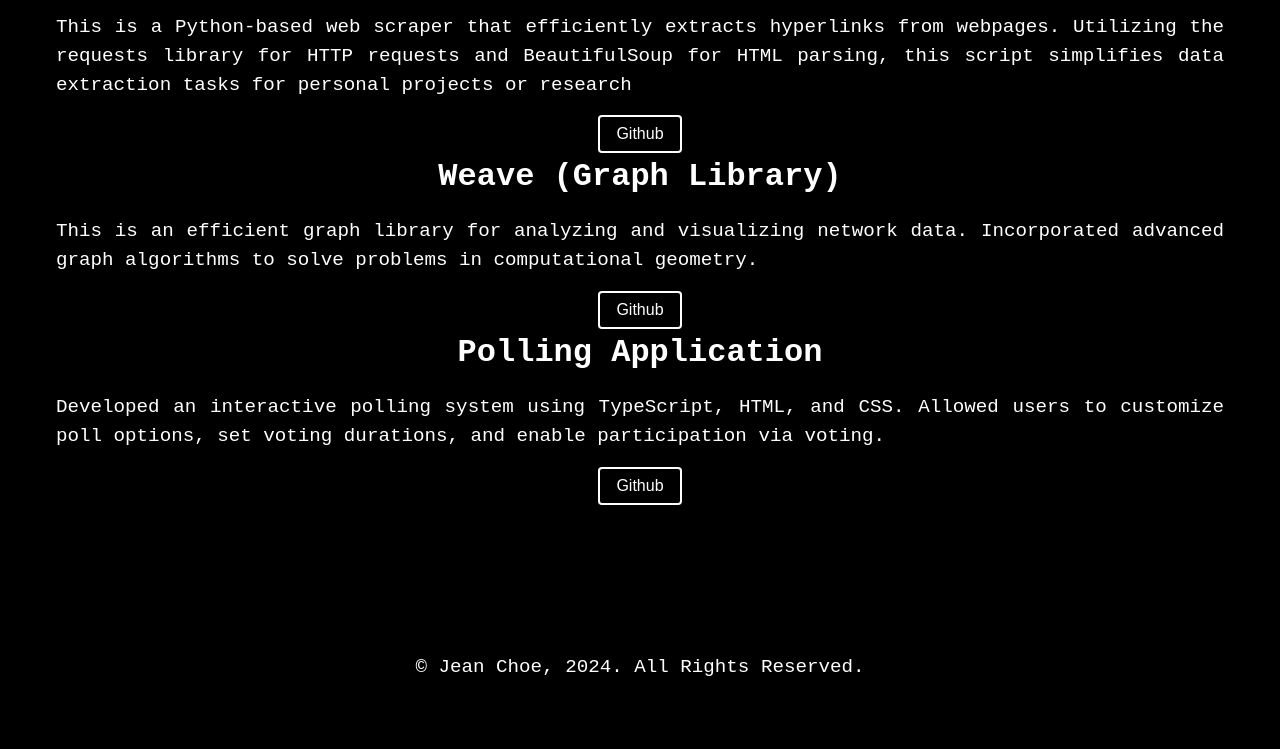
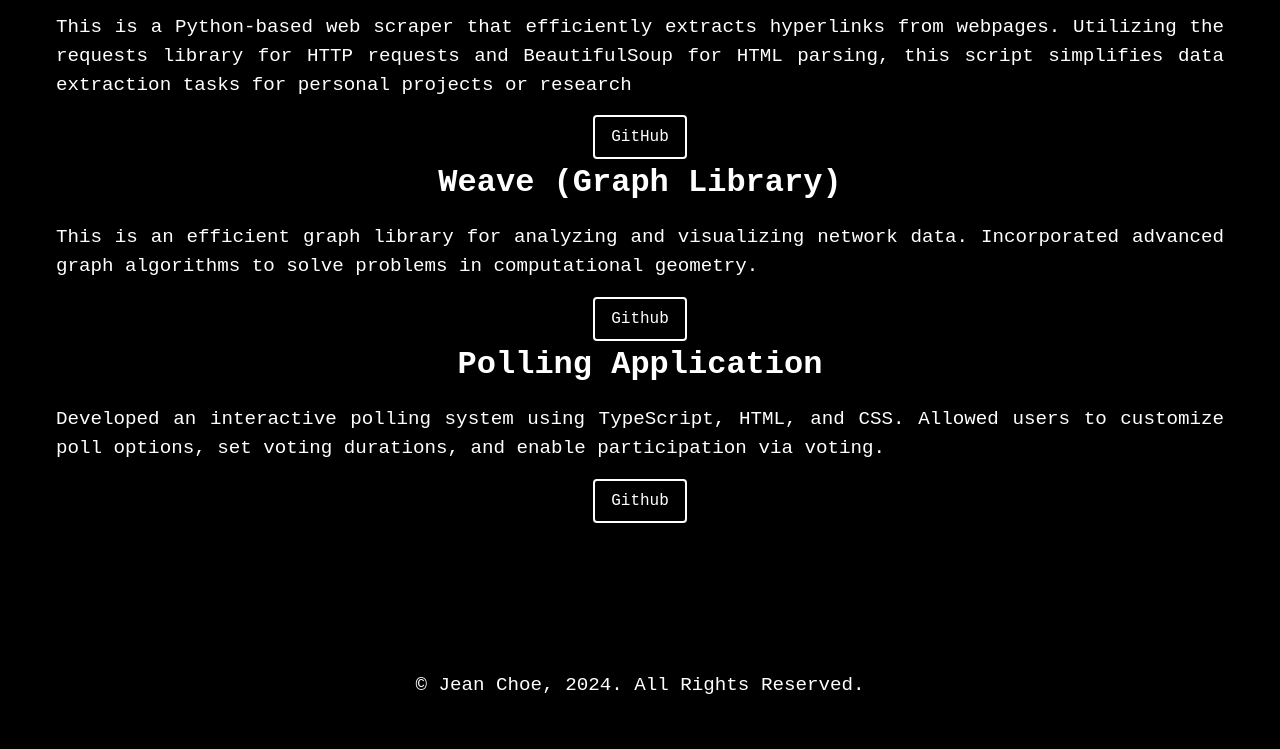
Before and after one commit to jeanchoe/jeanchoe.github.io, a plain HTML site: page index.html in a window 1280 px wide. Shown: the part 3027-3776 px from the top of the page. Drawn offline with nearby package versions, Linux system fonts and the light colour scheme; animation ran at ten frames a second.

Commit message:
github link correction
corrected github links, so they are assigned to the proper repo/account.

additionally, i corrected the buttons.

```diff
--- a/index.html
+++ b/index.html
@@ -25,10 +25,10 @@
       </div>
 
       <div class="header-icons">
-        <a href="https://github.com/your-profile" target="_blank" aria-label="GitHub">
+        <a href="https://github.com/jeanchoe" target="_blank" aria-label="GitHub">
           <i class="fa fa-github"></i>
         </a>
-        <a href="https://linkedin.com/in/your-profile" target="_blank" aria-label="LinkedIn">
+        <a href="https://www.linkedin.com/in/jean-choe-6b37bb24b/" target="_blank" aria-label="LinkedIn">
           <i class="fa fa-linkedin"></i>
         </a>
         <a href="Copy of Jean's Resume.pdf" target="_blank" >
@@ -277,7 +277,7 @@
                   this script simplifies data extraction tasks for personal projects or research
                 </p>
                 <div class="action">
-                  <button href = "https://github.com/jeanchoe/Webscraper" target = "_blank">Github</button>
+                  <a href="https://github.com/jeanchoe/Webscraper" target="_blank" class="button">GitHub</a>
                 </div>
               </div>
             </div>
@@ -291,7 +291,7 @@
                   in computational geometry.</p>
 
                 <div class="action">
-                  <button  href = "https://github.com/jeanchoe/CSE331weave" target = "_blank">Github</button>
+                  <a  href = "https://github.com/jeanchoe/CSE331weave" target = "_blank" class="button">Github</a>
                 </div>
               </div>
             </div>
@@ -305,7 +305,7 @@
                   set voting durations, and enable participation via voting.
                 </p>
                 <div class="action">
-                  <button  href = "https://github.com/jeanchoe/CSE331chatbot" target = "_blank">Github</button>
+                  <a  href = "https://github.com/jeanchoe/CSE331chatbot" target = "_blank" class="button">Github</a>
                 </div>
               </div>
             </div>
--- a/style.css
+++ b/style.css
@@ -399,3 +399,20 @@ footer .social-links a i {
 .header-icons a:hover {
   color: #555555; /* Highlight color on hover */
 }
+
+.button {
+  display: inline-block;
+  padding: 0.5rem 1rem;
+  font-size: 1rem;
+  border: 2px solid #fff;
+  border-radius: 4px;
+  background: transparent;
+  color: #fff;
+  text-decoration: none; /* Removes underline */
+  text-align: center;
+  cursor: pointer;
+}
+
+.button:hover {
+  background: #555555;
+}
```
